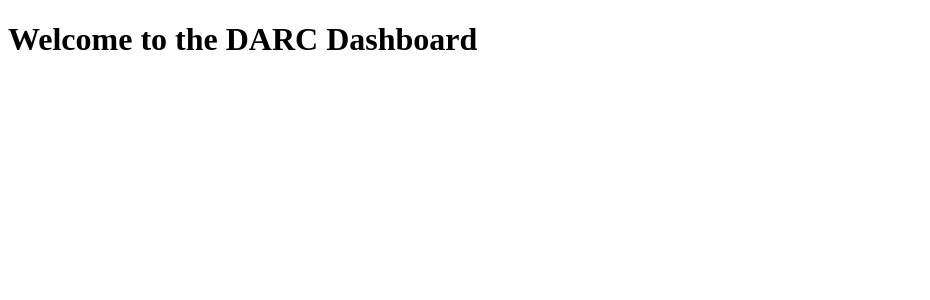
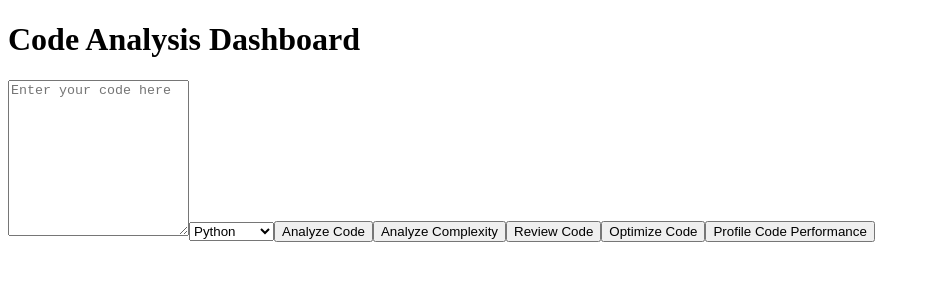
Before and after one commit to fazin-ahamed/DARC, a Next.js app in the folder frontend/: page /dashboard in a window 1280 px wide. Shown: the top 300 px of the page, without its empty margins (0-930 px from the left). Built offline with nearby package versions, Linux system fonts and the light colour scheme.

Commit message:
Update dashboard.js

```diff
--- a/frontend/pages/dashboard.js
+++ b/frontend/pages/dashboard.js
@@ -1,12 +1,134 @@
 import React from 'react';
+import { useState } from 'react';
 
-function Dashboard() {
+const Dashboard = () => {
+    const [code, setCode] = useState('');
+    const [language, setLanguage] = useState('python');
+    const [analysisResults, setAnalysisResults] = useState(null);
+    const [complexity, setComplexity] = useState(null);
+    const [reviewComments, setReviewComments] = useState(null);
+    const [performance, setPerformance] = useState(null);
+    const [optimizedCode, setOptimizedCode] = useState('');
+
+    const handleAnalyze = async () => {
+        const response = await fetch('/api/analyze', {
+            method: 'POST',
+            headers: {
+                'Content-Type': 'application/json',
+            },
+            body: JSON.stringify({ code, language }),
+        });
+        const result = await response.json();
+        setAnalysisResults(result.suggestions);
+    };
+
+    const handleComplexity = async () => {
+        const response = await fetch('/api/complexity', {
+            method: 'POST',
+            headers: {
+                'Content-Type': 'application/json',
+            },
+            body: JSON.stringify({ code, language }),
+        });
+        const result = await response.json();
+        setComplexity(result.complexity_score);
+    };
+
+    const handleReview = async () => {
+        const response = await fetch('/api/review', {
+            method: 'POST',
+            headers: {
+                'Content-Type': 'application/json',
+            },
+            body: JSON.stringify({ code, language }),
+        });
+        const result = await response.json();
+        setReviewComments(result.comments);
+    };
+
+    const handleOptimize = async () => {
+        const response = await fetch('/api/optimize', {
+            method: 'POST',
+            headers: {
+                'Content-Type': 'application/json',
+            },
+            body: JSON.stringify({ code, language }),
+        });
+        const result = await response.json();
+        setOptimizedCode(result.optimized_code);
+    };
+
+    const handleProfile = async () => {
+        const response = await fetch('/api/profile', {
+            method: 'POST',
+            headers: {
+                'Content-Type': 'application/json',
+            },
+            body: JSON.stringify({ code, language }),
+        });
+        const result = await response.json();
+        setPerformance(result.performance);
+    };
+
     return (
-        <div>
-            <h1>Welcome to the DARC Dashboard</h1>
-            {/* Add dashboard features here */}
+        <div className="dashboard">
+            <h1>Code Analysis Dashboard</h1>
+            <textarea
+                value={code}
+                onChange={(e) => setCode(e.target.value)}
+                placeholder="Enter your code here"
+                rows="10"
+            />
+            <select value={language} onChange={(e) => setLanguage(e.target.value)}>
+                <option value="python">Python</option>
+                <option value="java">Java</option>
+                <option value="javascript">JavaScript</option>
+                <option value="go">Go</option>
+                <option value="ruby">Ruby</option>
+                <option value="php">PHP</option>
+            </select>
+            <button onClick={handleAnalyze}>Analyze Code</button>
+            <button onClick={handleComplexity}>Analyze Complexity</button>
+            <button onClick={handleReview}>Review Code</button>
+            <button onClick={handleOptimize}>Optimize Code</button>
+            <button onClick={handleProfile}>Profile Code Performance</button>
+
+            {analysisResults && (
+                <div className="analysis-results">
+                    <h2>Code Analysis</h2>
+                    <pre>{JSON.stringify(analysisResults, null, 2)}</pre>
+                </div>
+            )}
+
+            {complexity && (
+                <div className="complexity-results">
+                    <h2>Code Complexity</h2>
+                    <pre>{JSON.stringify(complexity, null, 2)}</pre>
+                </div>
+            )}
+
+            {reviewComments && (
+                <div className="review-results">
+                    <h2>Code Review Comments</h2>
+                    <pre>{JSON.stringify(reviewComments, null, 2)}</pre>
+                </div>
+            )}
+
+            {optimizedCode && (
+                <div className="optimization-results">
+                    <h2>Optimized Code</h2>
+                    <pre>{optimizedCode}</pre>
+                </div>
+            )}
+
+            {performance && (
+                <div className="performance-results">
+                    <h2>Code Performance</h2>
+                    <pre>{JSON.stringify(performance, null, 2)}</pre>
+                </div>
+            )}
         </div>
     );
-}
+};
 
 export default Dashboard;
```
